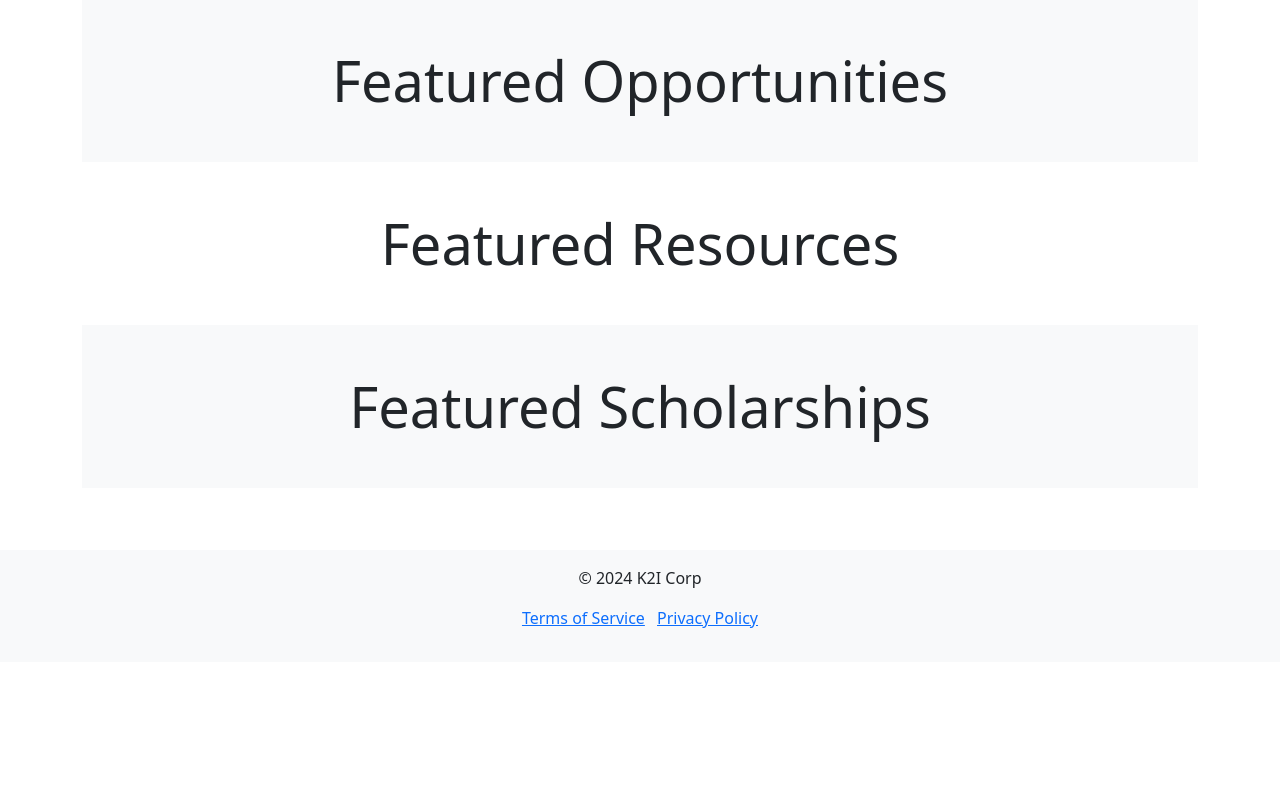
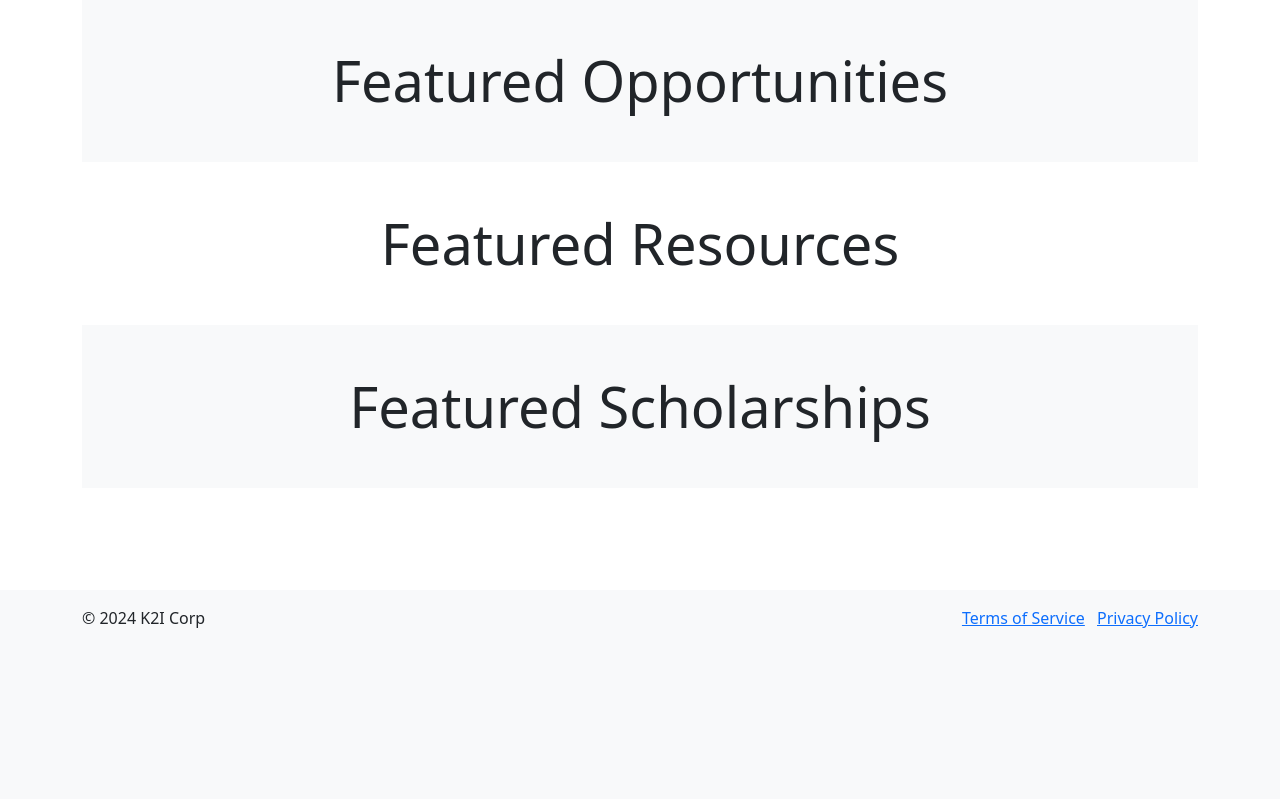
Before and after one commit to JasonLovesDoggo/k2i, a Django app: page / in a window 1280 px wide. Shown: the part 138-937 px from the top of the page. After the commit the page ends 766 px from the top, so only its background shows below. Run offline with Django 4.2, Linux system fonts and the light colour scheme; data that the repository does not hold is empty; some libraries are stand-ins or nearby versions.

Commit message:
Fixed footer issues

```diff
--- a/templates/base.html
+++ b/templates/base.html
@@ -38,12 +38,12 @@
     </nav>
 </header>
 
-<main class="container mt-4" style="height: 100vh">
+<main class="container mt-4" style="min-height: 100%; padding-bottom: 70px;">
     {% block content %}
     {% endblock %}
 </main>
 
-<footer class="fixed-bottom mt-8 pt-3 py-3 bg-light">
+<footer class="navbar fixed-bottom mt-20 pt-3 py-3 bg-light">
     <div class="container text-center">
         <p>&copy; 2024 K2I Corp</p>
         <ul class="list-inline">
--- a/templates/home.html
+++ b/templates/home.html
@@ -68,7 +68,7 @@
     </div>
 </section>
 
-<section class="featured-section py-5 bg-light">
+<section class="featured-section py-5 bg-light mb-16">
     <div class="container">
         <h2 class="text-center display-4 mb-4">Featured Scholarships</h2>
 
```
